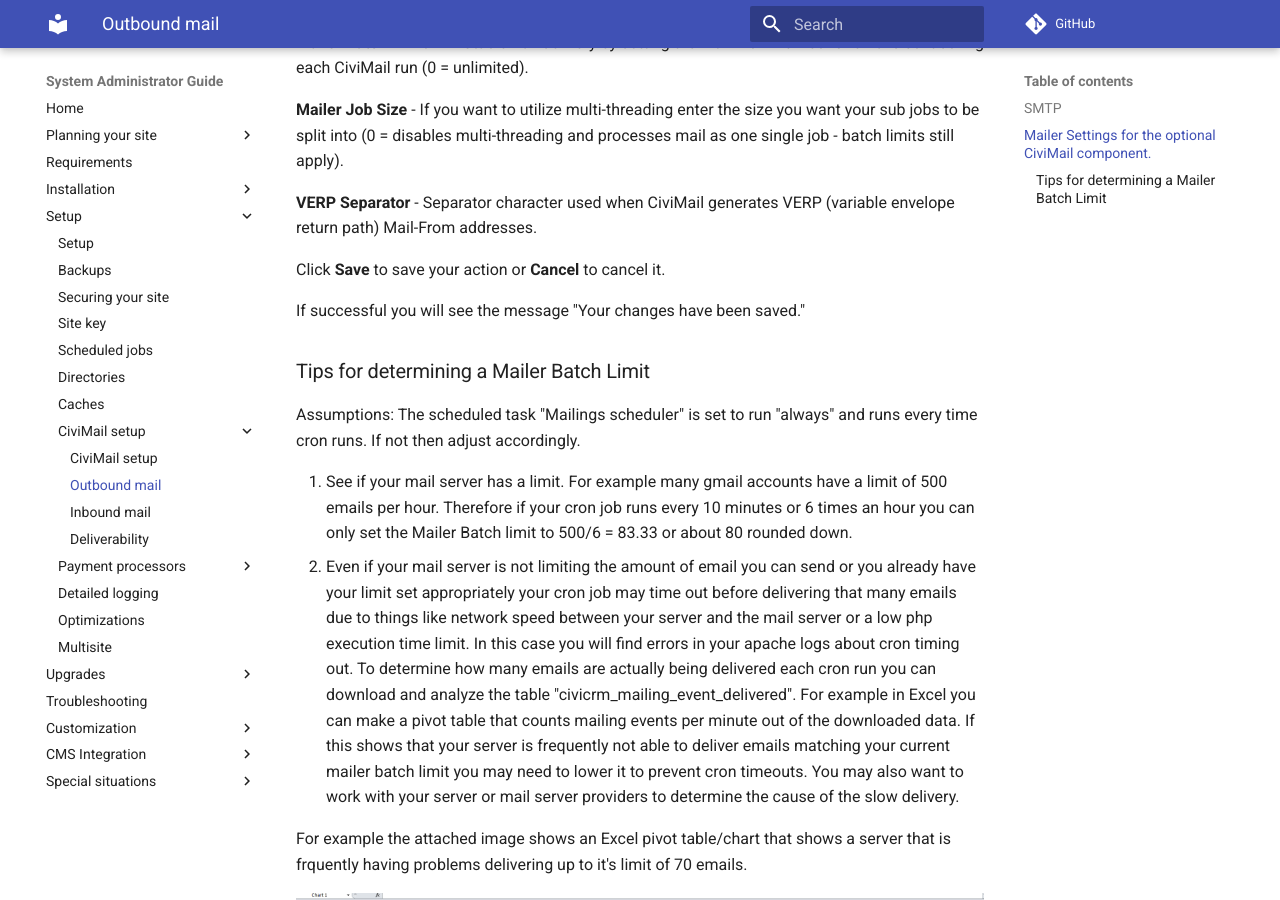
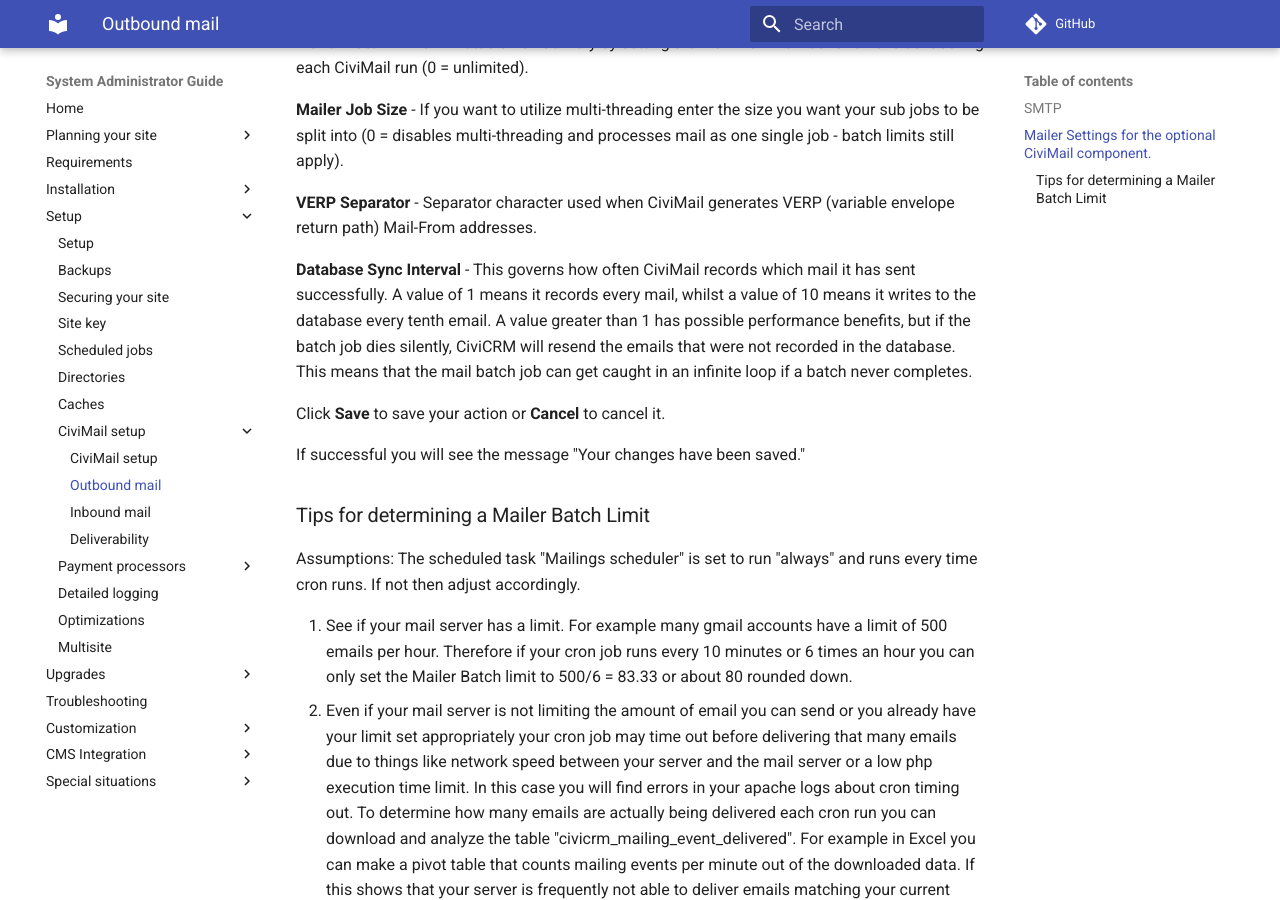
Before and after one commit to civicrm/civicrm-sysadmin-guide, an MkDocs documentation site: the page built from docs/setup/civimail/outbound.md, in a window 1280 px wide and 900 px high, scrolled down 1428 px. Built offline with MkDocs 1.6.1 and Material for MkDocs 9.7.7, drawn with Linux system fonts in a browser that asks for light colours; comment, search, counter and statistics services are not loaded.

Commit message:
dev/core#1768 - Update to reflect this change.

```diff
--- a/docs/setup/civimail/outbound.md
+++ b/docs/setup/civimail/outbound.md
@@ -55,6 +55,10 @@ These settings are used to configure mailer properties for the optional CiviMail
 
 **VERP Separator** - Separator character used when CiviMail generates VERP (variable envelope return path) Mail-From addresses.
 
+**Database Sync Interval** - This governs how often CiviMail records which mail it has sent successfully. A value of 1 means it records every mail, whilst a value of 10 means it writes to the database every tenth email.
+A value greater than 1 has possible performance benefits, but if the batch job dies silently, CiviCRM will resend the emails that were not recorded in the database. This means that the mail batch job can get caught in
+an infinite loop if a batch never completes.
+
 Click **Save** to save your action or **Cancel** to cancel it.
 
 If successful you will see the message "Your changes have been saved."
```
